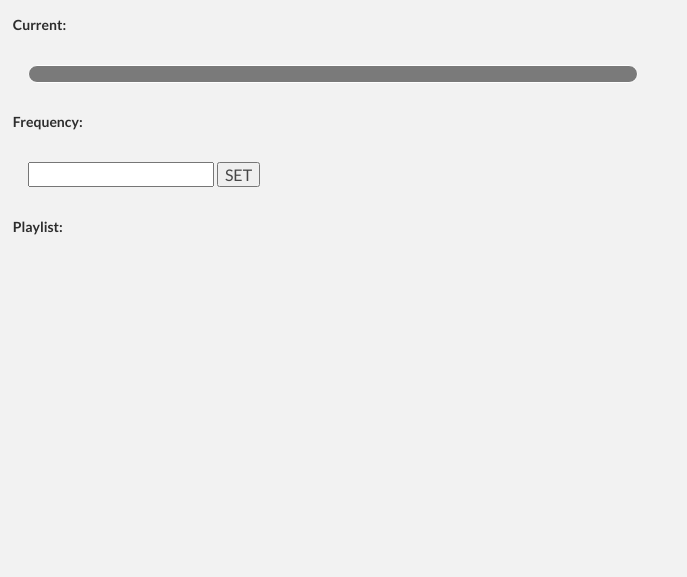
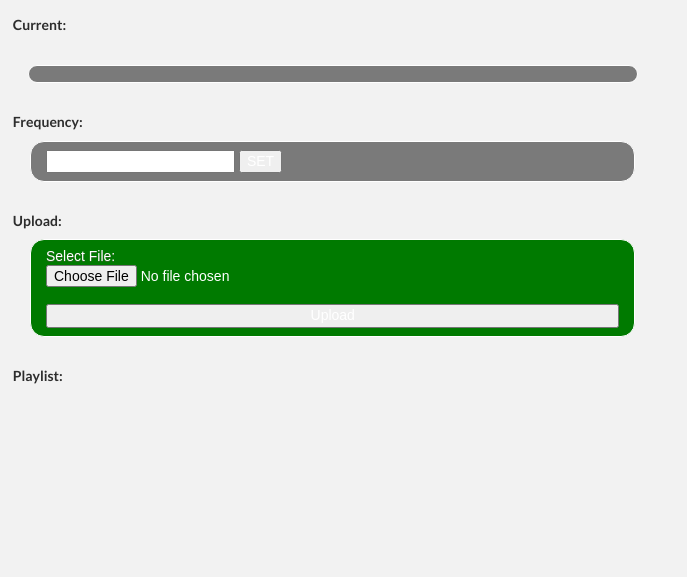
Before and after one commit to sssemil/PiFM_website, a PHP site: page / in a window 1280 px wide. Shown: the top 577 px of the page, without its empty margins (0-687 px from the left). Run offline with PHP 8.4, Linux system fonts and the light colour scheme; data that the repository does not hold is empty; some libraries are stand-ins or nearby versions.

Commit message:
Add uploading

```diff
--- a/frequency.php
+++ b/frequency.php
@@ -1,6 +1,6 @@
 <?php
 $current = file_get_contents('./points/frequency', FILE_USE_INCLUDE_PATH);
-echo "<table class=\"ex1\" style=\"width:50%\"><tr class=\"ex1\"><td class=\"ex1\">
+echo "<form class=\"myButton3\" style=\"background-color:#7a7a7a\"><tr class=\"ex1\"><td class=\"ex1\">
 <input id=\"freq\" type=\"text\" name=\"frequency\" value=\"".$current."\">
-<input type=\"submit\" value=\"SET\" onclick=\"onClickF()\"></td></tr></table>";
+<input type=\"submit\" value=\"SET\" onclick=\"onClickF()\"></td></tr></form>";
 ?>
--- a/index.php
+++ b/index.php
@@ -86,7 +86,7 @@
 		text-shadow:0px 1px 0px #2f6627;
 	}
         .myButton2 {
-        	background-color:#CF0000;
+        	background-color:#A30000;
         	-moz-border-radius:14px;
         	-webkit-border-radius:14px;
         	border-radius:14px;
@@ -99,6 +99,23 @@
 		padding:8px 15px;
 		text-decoration:none;
 		text-shadow:0px 1px 0px #2f6627;
+	}
+        .myButton3 {
+        	background-color:#007A00;
+        	-moz-border-radius:14px;
+        	-webkit-border-radius:14px;
+        	border-radius:14px;
+        	border:1px solid #ffffff;
+        	display:inline-block;
+        	cursor:pointer;
+                color:#ffffff;
+        	font-family:arial;
+        	font-size:14px;
+		padding:8px 15px;
+		text-decoration:none;
+		text-shadow:0px 1px 0px #2f6627;
+                margin-left:30px;
+                width:47.3%
 	}
 	.myButton:hover {
 		background-color:#9c9c9c;
@@ -188,6 +205,14 @@
          </div>
       </div>
 
+
+      <p class="ex2">Upload:</p>
+      <form class="myButton3" action="upload.php" method="post" enctype="multipart/form-data">
+           Select File:
+           <input style="width:100%" name="uploaded_file" type="file"/><br/>
+           <input style="width:100%" type="submit" value="Upload"/>
+       </form>
+
       <div style="background-color:#F2F2F2;">
          <div style="color:#585858; margin:20px; padding:20px;">
             <p class="ex2">Playlist:</p>
--- a/list.php
+++ b/list.php
@@ -4,7 +4,7 @@ $files = scandir($dir);
 echo "<table class=\"ex1\" style=\"width:50%\"><tr class=\"ex1\"><td class=\"ex1\">";
 foreach ($files as &$value) {
   if($value !== "." && $value !== "..") {
-    echo "<a  onclick=\"onClick('playlist/".$value."')\" href=\"#\" style=\"width:80%\" class=\"myButton\">".$value."</a>\n";
+    echo "<a  onclick=\"onClick('playlist/".$value."')\" href=\"#\" style=\"width:84.48602%\" class=\"myButton\">".$value."</a>\n";
     echo "<a  onclick=\"onClickRemove('playlist/".$value."')\" href=\"#\" style=\"width:15%\" class=\"myButton2\">DELETE</a>\n";
   }
 }
```
Also changed, not shown: upload.php (added, +63 -0 lines), 3 other files.
